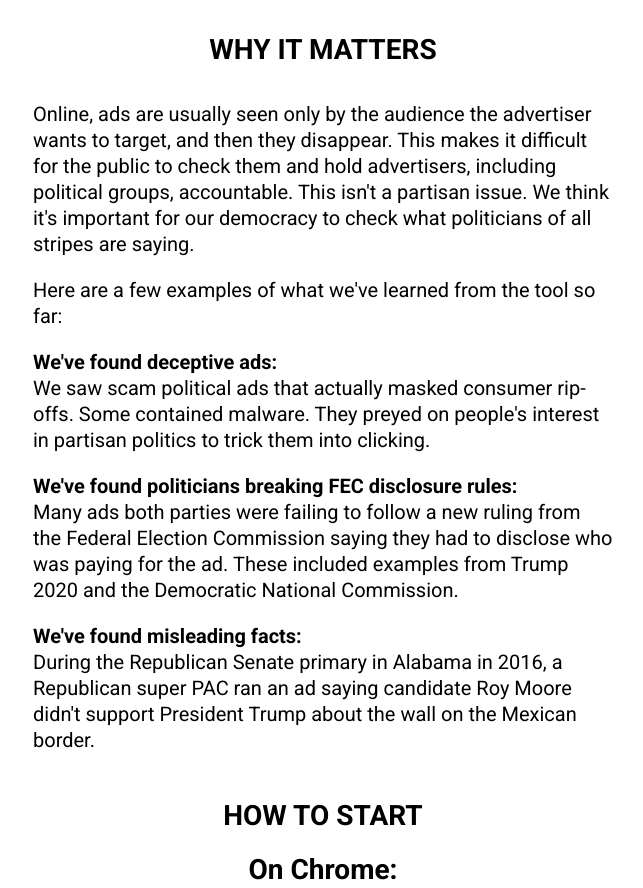
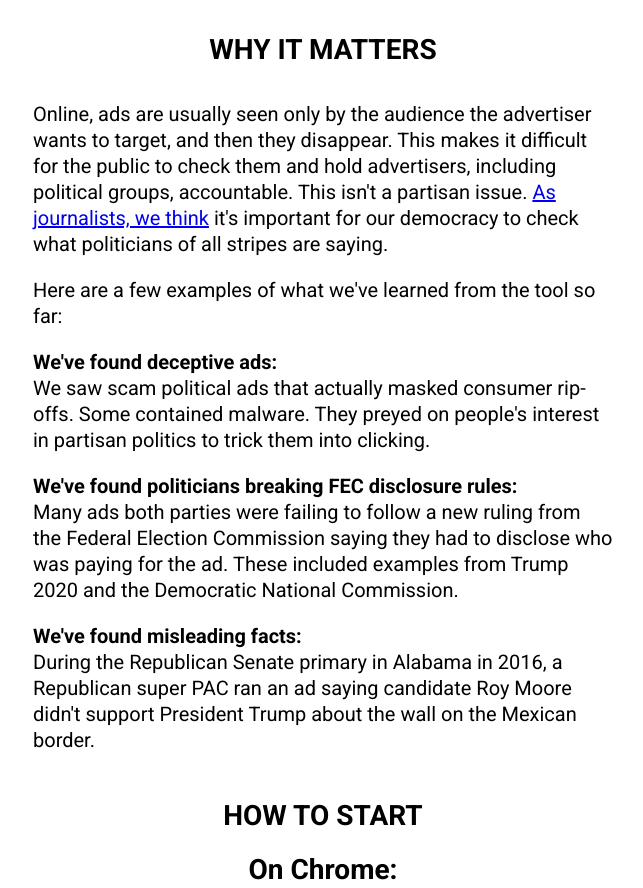
Before and after one commit to propublica/political-ad-collector, a plain HTML site: page index.html in a window 1280 px wide. Shown: the part 1530-2418 px from the top of the page, without its empty margins (317-960 px from the left). Drawn offline with nearby package versions, Linux system fonts and the light colour scheme.

Commit message:
added copy

```diff
--- a/index.html
+++ b/index.html
@@ -63,7 +63,7 @@
 		<section id="matters">
 			<h2>Why It Matters</h2>
 
-			<p>Online, ads are usually seen only by the audience the advertiser wants to target, and then they disappear. This makes it difficult for the public to check them and hold advertisers, including political groups, accountable. This isn't a partisan issue. We think it's important for our democracy to check what politicians of all stripes are saying.</p>
+			<p>Online, ads are usually seen only by the audience the advertiser wants to target, and then they disappear. This makes it difficult for the public to check them and hold advertisers, including political groups, accountable. This isn't a partisan issue. <a href="https://www.propublica.org/article/help-us-monitor-political-ads-online">As journalists, we think</a> it's important for our democracy to check what politicians of all stripes are saying.</p>
 
 			<p>Here are a few examples of what we've learned from the tool so far:</p>
 
```
